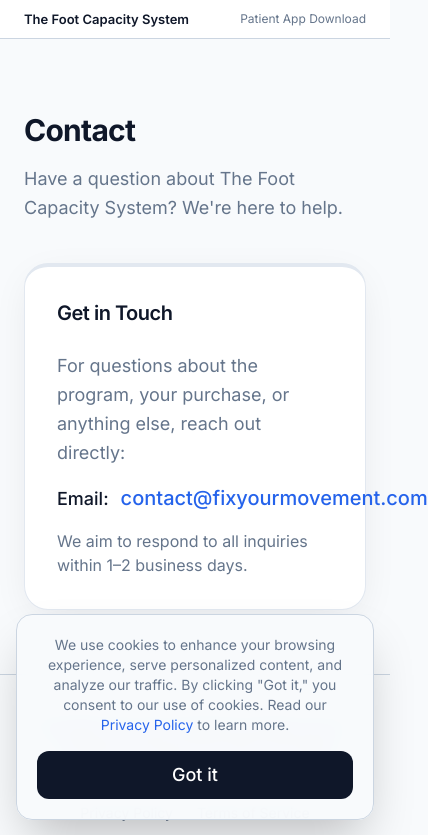
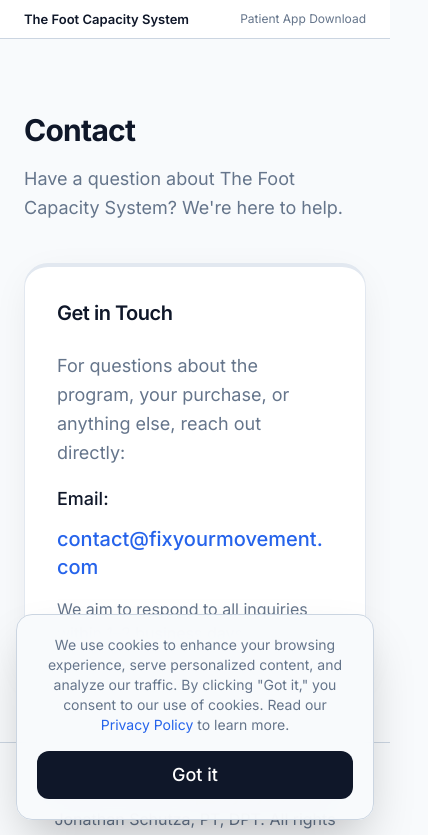
Before and after one commit to charlesheflin-dev/fixyourmovement, a React (Vite) app: page /contact in a window 390 px wide. Shown: the top 835 px of the page, 428 px wide, since content can reach past the window. Built offline with nearby package versions, Linux system fonts and the light colour scheme; the HTML template or start-up script is replaced by a standard one.

Commit message:
fix: prevent email address overflow on mobile in Contact page

```diff
--- a/src/pages/Contact.tsx
+++ b/src/pages/Contact.tsx
@@ -22,11 +22,11 @@ const Contact = () => {
                             <p>
                                 For questions about the program, your purchase, or anything else, reach out directly:
                             </p>
-                            <div className="flex items-center gap-3 mt-6">
+                            <div className="flex flex-wrap items-center gap-3 mt-6">
                                 <span className="text-foreground font-medium">Email:</span>
                                 <a
                                     href="mailto:contact@fixyourmovement.com"
-                                    className="text-blue hover:text-blue-dark transition-colors font-medium text-xl"
+                                    className="text-blue hover:text-blue-dark transition-colors font-medium text-xl break-all"
                                 >
                                     contact@fixyourmovement.com
                                 </a>
```
